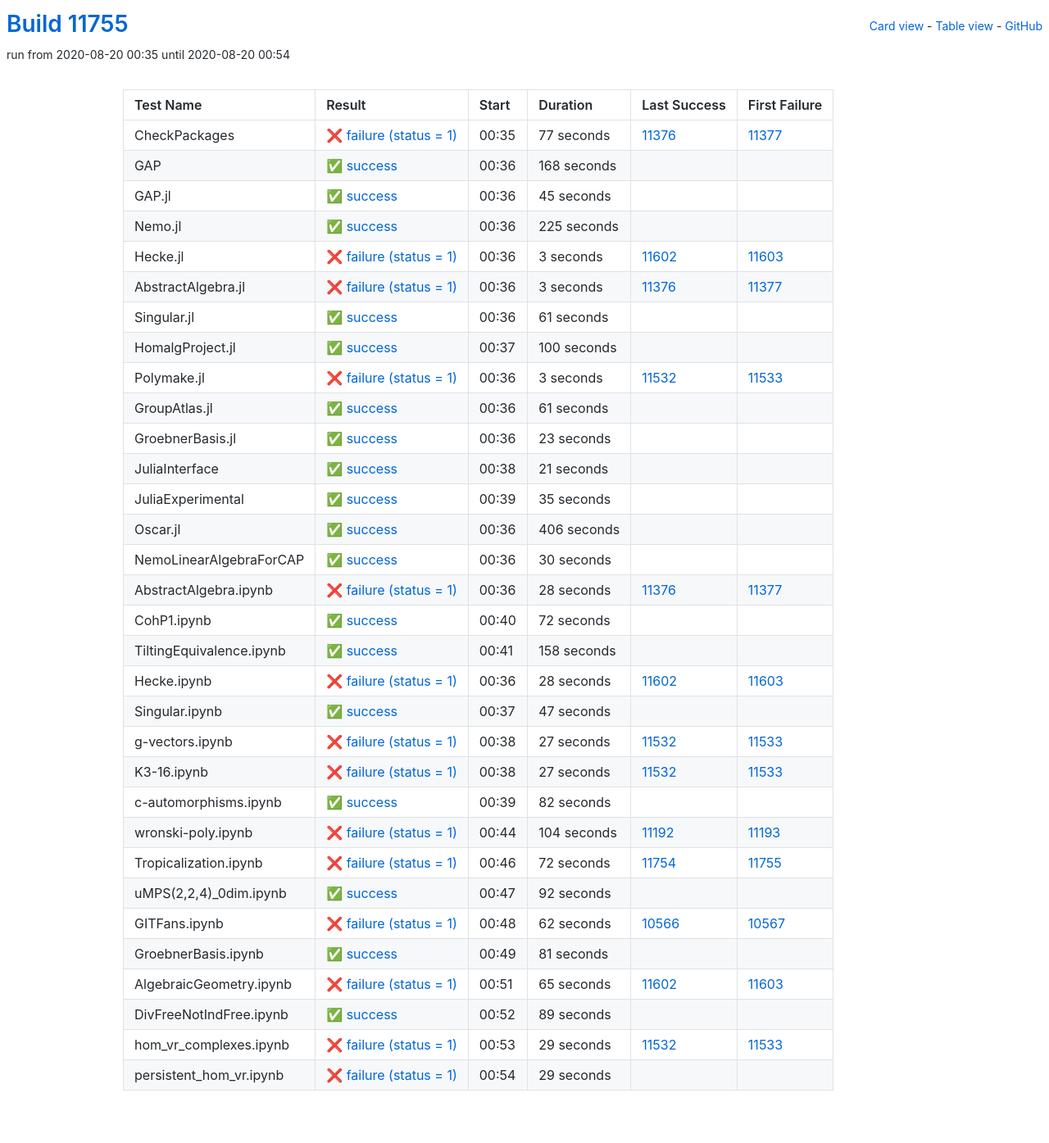
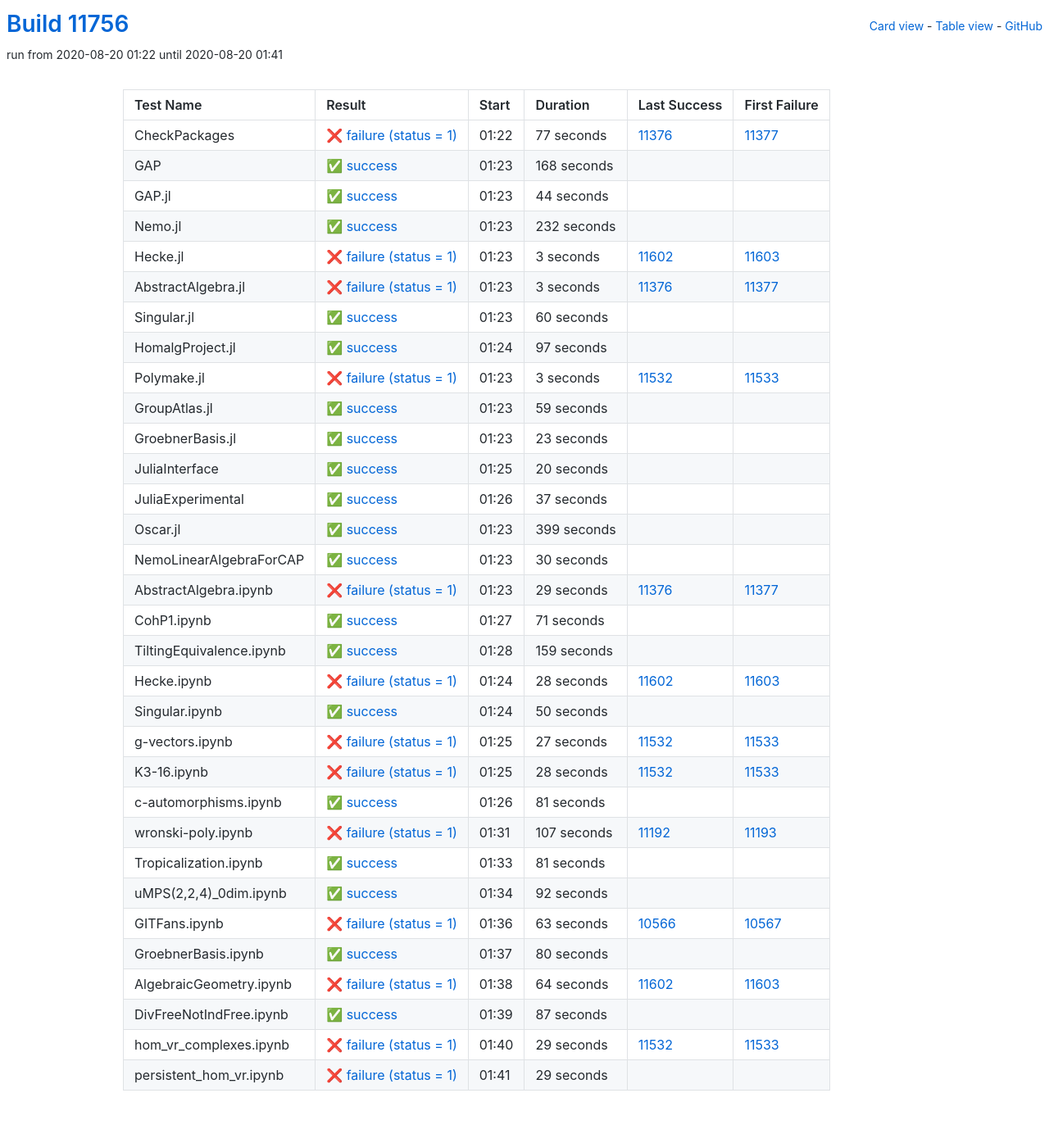
Before and after one commit to oscar-system/oscar-ci-status, a Jekyll site: the page built from table.html, in a window 1280 px wide. Shown: the whole page at 82% size. Built offline with Jekyll 4.4.1, drawn with Linux system fonts in a browser that asks for light colours.

Commit message:
Build #11756

```diff
--- a/_data/ci.yml
+++ b/_data/ci.yml
@@ -1,6 +1,6 @@
 ---
-build: 11755
-build_url: https://oscarci.mathematik.uni-kl.de/job/oscar/11755/
+build: 11756
+build_url: https://oscarci.mathematik.uni-kl.de/job/oscar/11756/
 job: oscar
 organization: oscar-system
 repo: oscar-ci-status
@@ -8,8 +8,8 @@
 tests:
 - name: CheckPackages
   id: checkpackages
-  log: https://oscarci.mathematik.uni-kl.de/job/oscar/11755/artifact/logs/build-11755/CheckPackages.log
-  start: 2020-08-20 00:35
+  log: https://oscarci.mathematik.uni-kl.de/job/oscar/11756/artifact/logs/build-11756/CheckPackages.log
+  start: 2020-08-20 01:22
   success: false
   exitcode: 1
   status: failure
@@ -20,8 +20,8 @@
   first_failure_url: https://oscarci.mathematik.uni-kl.de/job/oscar/11377/
 - name: GAP
   id: gap
-  log: https://oscarci.mathematik.uni-kl.de/job/oscar/11755/artifact/logs/build-11755/GAP.log
-  start: 2020-08-20 00:36
+  log: https://oscarci.mathematik.uni-kl.de/job/oscar/11756/artifact/logs/build-11756/GAP.log
+  start: 2020-08-20 01:23
   success: true
   exitcode: 0
   status: success
@@ -32,32 +32,32 @@
   first_failure_url:
 - name: GAP.jl
   id: gap-jl
-  log: https://oscarci.mathematik.uni-kl.de/job/oscar/11755/artifact/logs/build-11755/GAP.jl.log
-  start: 2020-08-20 00:36
+  log: https://oscarci.mathematik.uni-kl.de/job/oscar/11756/artifact/logs/build-11756/GAP.jl.log
+  start: 2020-08-20 01:23
   success: true
   exitcode: 0
   status: success
-  duration: 45
+  duration: 44
   last_success: false
   last_success_url:
   first_failure: false
   first_failure_url:
 - name: Nemo.jl
   id: nemo-jl
-  log: https://oscarci.mathematik.uni-kl.de/job/oscar/11755/artifact/logs/build-11755/Nemo.jl.log
-  start: 2020-08-20 00:36
+  log: https://oscarci.mathematik.uni-kl.de/job/oscar/11756/artifact/logs/build-11756/Nemo.jl.log
+  start: 2020-08-20 01:23
   success: true
   exitcode: 0
   status: success
-  duration: 225
+  duration: 232
   last_success: false
   last_success_url:
   first_failure: false
   first_failure_url:
 - name: Hecke.jl
   id: hecke-jl
-  log: https://oscarci.mathematik.uni-kl.de/job/oscar/11755/artifact/logs/build-11755/Hecke.jl.log
-  start: 2020-08-20 00:36
+  log: https://oscarci.mathematik.uni-kl.de/job/oscar/11756/artifact/logs/build-11756/Hecke.jl.log
+  start: 2020-08-20 01:23
   success: false
   exitcode: 1
   status: failure
@@ -68,8 +68,8 @@
   first_failure_url: https://oscarci.mathematik.uni-kl.de/job/oscar/11603/
 - name: AbstractAlgebra.jl
   id: abstractalgebra-jl
-  log: https://oscarci.mathematik.uni-kl.de/job/oscar/11755/artifact/logs/build-11755/AbstractAlgebra.jl.log
-  start: 2020-08-20 00:36
+  log: https://oscarci.mathematik.uni-kl.de/job/oscar/11756/artifact/logs/build-11756/AbstractAlgebra.jl.log
+  start: 2020-08-20 01:23
   success: false
   exitcode: 1
   status: failure
@@ -80,32 +80,32 @@
   first_failure_url: https://oscarci.mathematik.uni-kl.de/job/oscar/11377/
 - name: Singular.jl
   id: singular-jl
-  log: https://oscarci.mathematik.uni-kl.de/job/oscar/11755/artifact/logs/build-11755/Singular.jl.log
-  start: 2020-08-20 00:36
+  log: https://oscarci.mathematik.uni-kl.de/job/oscar/11756/artifact/logs/build-11756/Singular.jl.log
+  start: 2020-08-20 01:23
   success: true
   exitcode: 0
   status: success
-  duration: 61
+  duration: 60
   last_success: false
   last_success_url:
   first_failure: false
   first_failure_url:
 - name: HomalgProject.jl
   id: homalgproject-jl
-  log: https://oscarci.mathematik.uni-kl.de/job/oscar/11755/artifact/logs/build-11755/HomalgProject.jl.log
-  start: 2020-08-20 00:37
+  log: https://oscarci.mathematik.uni-kl.de/job/oscar/11756/artifact/logs/build-11756/HomalgProject.jl.log
+  start: 2020-08-20 01:24
   success: true
   exitcode: 0
   status: success
-  duration: 100
+  duration: 97
   last_success: false
   last_success_url:
   first_failure: false
   first_failure_url:
 - name: Polymake.jl
   id: polymake-jl
-  log: https://oscarci.mathematik.uni-kl.de/job/oscar/11755/artifact/logs/build-11755/Polymake.jl.log
-  start: 2020-08-20 00:36
+  log: https://oscarci.mathematik.uni-kl.de/job/oscar/11756/artifact/logs/build-11756/Polymake.jl.log
+  start: 2020-08-20 01:23
   success: false
   exitcode: 1
   status: failure
@@ -116,20 +116,20 @@
   first_failure_url: https://oscarci.mathematik.uni-kl.de/job/oscar/11533/
 - name: GroupAtlas.jl
   id: groupatlas-jl
-  log: https://oscarci.mathematik.uni-kl.de/job/oscar/11755/artifact/logs/build-11755/GroupAtlas.jl.log
-  start: 2020-08-20 00:36
+  log: https://oscarci.mathematik.uni-kl.de/job/oscar/11756/artifact/logs/build-11756/GroupAtlas.jl.log
+  start: 2020-08-20 01:23
   success: true
   exitcode: 0
   status: success
-  duration: 61
+  duration: 59
   last_success: false
   last_success_url:
   first_failure: false
   first_failure_url:
 - name: GroebnerBasis.jl
   id: groebnerbasis-jl
-  log: https://oscarci.mathematik.uni-kl.de/job/oscar/11755/artifact/logs/build-11755/GroebnerBasis.jl.log
-  start: 2020-08-20 00:36
+  log: https://oscarci.mathematik.uni-kl.de/job/oscar/11756/artifact/logs/build-11756/GroebnerBasis.jl.log
+  start: 2020-08-20 01:23
   success: true
   exitcode: 0
   status: success
@@ -140,44 +140,44 @@
   first_failure_url:
 - name: JuliaInterface
   id: juliainterface
-  log: https://oscarci.mathematik.uni-kl.de/job/oscar/11755/artifact/logs/build-11755/JuliaInterface.log
-  start: 2020-08-20 00:38
+  log: https://oscarci.mathematik.uni-kl.de/job/oscar/11756/artifact/logs/build-11756/JuliaInterface.log
+  start: 2020-08-20 01:25
   success: true
   exitcode: 0
   status: success
-  duration: 21
+  duration: 20
   last_success: false
   last_success_url:
   first_failure: false
   first_failure_url:
 - name: JuliaExperimental
   id: juliaexperimental
-  log: https://oscarci.mathematik.uni-kl.de/job/oscar/11755/artifact/logs/build-11755/JuliaExperimental.log
-  start: 2020-08-20 00:39
+  log: https://oscarci.mathematik.uni-kl.de/job/oscar/11756/artifact/logs/build-11756/JuliaExperimental.log
+  start: 2020-08-20 01:26
   success: true
   exitcode: 0
   status: success
-  duration: 35
+  duration: 37
   last_success: false
   last_success_url:
   first_failure: false
   first_failure_url:
 - name: Oscar.jl
   id: oscar-jl
-  log: https://oscarci.mathematik.uni-kl.de/job/oscar/11755/artifact/logs/build-11755/Oscar.jl.log
-  start: 2020-08-20 00:36
+  log: https://oscarci.mathematik.uni-kl.de/job/oscar/11756/artifact/logs/build-11756/Oscar.jl.log
+  start: 2020-08-20 01:23
   success: true
   exitcode: 0
   status: success
-  duration: 406
+  duration: 399
   last_success: false
   last_success_url:
   first_failure: false
   first_failure_url:
 - name: NemoLinearAlgebraForCAP
   id: nemolinearalgebraforcap
-  log: https://oscarci.mathematik.uni-kl.de/job/oscar/11755/artifact/logs/build-11755/NemoLinearAlgebraForCAP.log
-  start: 2020-08-20 00:36
+  log: https://oscarci.mathematik.uni-kl.de/job/oscar/11756/artifact/logs/build-11756/NemoLinearAlgebraForCAP.log
+  start: 2020-08-20 01:23
   success: true
   exitcode: 0
   status: success
@@ -188,44 +188,44 @@
   first_failure_url:
 - name: AbstractAlgebra.ipynb
   id: abstractalgebra-ipynb
-  log: https://oscarci.mathematik.uni-kl.de/job/oscar/11755/artifact/logs/build-11755/AbstractAlgebra.ipynb.log
-  start: 2020-08-20 00:36
+  log: https://oscarci.mathematik.uni-kl.de/job/oscar/11756/artifact/logs/build-11756/AbstractAlgebra.ipynb.log
+  start: 2020-08-20 01:23
   success: false
   exitcode: 1
   status: failure
-  duration: 28
+  duration: 29
   last_success: 11376
   last_success_url: https://oscarci.mathematik.uni-kl.de/job/oscar/11376/
   first_failure: 11377
   first_failure_url: https://oscarci.mathematik.uni-kl.de/job/oscar/11377/
 - name: CohP1.ipynb
   id: cohp1-ipynb
-  log: https://oscarci.mathematik.uni-kl.de/job/oscar/11755/artifact/logs/build-11755/CohP1.ipynb.log
-  start: 2020-08-20 00:40
+  log: https://oscarci.mathematik.uni-kl.de/job/oscar/11756/artifact/logs/build-11756/CohP1.ipynb.log
+  start: 2020-08-20 01:27
   success: true
   exitcode: 0
   status: success
-  duration: 72
+  duration: 71
   last_success: false
   last_success_url:
   first_failure: false
   first_failure_url:
 - name: TiltingEquivalence.ipynb
   id: tiltingequivalence-ipynb
-  log: https://oscarci.mathematik.uni-kl.de/job/oscar/11755/artifact/logs/build-11755/TiltingEquivalence.ipynb.log
-  start: 2020-08-20 00:41
+  log: https://oscarci.mathematik.uni-kl.de/job/oscar/11756/artifact/logs/build-11756/TiltingEquivalence.ipynb.log
+  start: 2020-08-20 01:28
   success: true
   exitcode: 0
   status: success
-  duration: 158
+  duration: 159
   last_success: false
   last_success_url:
   first_failure: false
   first_failure_url:
 - name: Hecke.ipynb
   id: hecke-ipynb
-  log: https://oscarci.mathematik.uni-kl.de/job/oscar/11755/artifact/logs/build-11755/Hecke.ipynb.log
-  start: 2020-08-20 00:36
+  log: https://oscarci.mathematik.uni-kl.de/job/oscar/11756/artifact/logs/build-11756/Hecke.ipynb.log
+  start: 2020-08-20 01:24
   success: false
   exitcode: 1
   status: failure
@@ -236,20 +236,20 @@
   first_failure_url: https://oscarci.mathematik.uni-kl.de/job/oscar/11603/
 - name: Singular.ipynb
   id: singular-ipynb
-  log: https://oscarci.mathematik.uni-kl.de/job/oscar/11755/artifact/logs/build-11755/Singular.ipynb.log
-  start: 2020-08-20 00:37
+  log: https://oscarci.mathematik.uni-kl.de/job/oscar/11756/artifact/logs/build-11756/Singular.ipynb.log
+  start: 2020-08-20 01:24
   success: true
   exitcode: 0
   status: success
-  duration: 47
+  duration: 50
   last_success: false
   last_success_url:
   first_failure: false
   first_failure_url:
 - name: g-vectors.ipynb
   id: g-vectors-ipynb
-  log: https://oscarci.mathematik.uni-kl.de/job/oscar/11755/artifact/logs/build-11755/g-vectors.ipynb.log
-  start: 2020-08-20 00:38
+  log: https://oscarci.mathematik.uni-kl.de/job/oscar/11756/artifact/logs/build-11756/g-vectors.ipynb.log
+  start: 2020-08-20 01:25
   success: false
   exitcode: 1
   status: failure
@@ -260,56 +260,56 @@
   first_failure_url: https://oscarci.mathematik.uni-kl.de/job/oscar/11533/
 - name: K3-16.ipynb
   id: k3-16-ipynb
-  log: https://oscarci.mathematik.uni-kl.de/job/oscar/11755/artifact/logs/build-11755/K3-16.ipynb.log
-  start: 2020-08-20 00:38
+  log: https://oscarci.mathematik.uni-kl.de/job/oscar/11756/artifact/logs/build-11756/K3-16.ipynb.log
+  start: 2020-08-20 01:25
   success: false
   exitcode: 1
   status: failure
-  duration: 27
+  duration: 28
   last_success: 11532
   last_success_url: https://oscarci.mathematik.uni-kl.de/job/oscar/11532/
   first_failure: 11533
   first_failure_url: https://oscarci.mathematik.uni-kl.de/job/oscar/11533/
 - name: c-automorphisms.ipynb
   id: c-automorphisms-ipynb
-  log: https://oscarci.mathematik.uni-kl.de/job/oscar/11755/artifact/logs/build-11755/c-automorphisms.ipynb.log
-  start: 2020-08-20 00:39
+  log: https://oscarci.mathematik.uni-kl.de/job/oscar/11756/artifact/logs/build-11756/c-automorphisms.ipynb.log
+  start: 2020-08-20 01:26
   success: true
   exitcode: 0
   status: success
-  duration: 82
+  duration: 81
   last_success: false
   last_success_url:
   first_failure: false
   first_failure_url:
 - name: wronski-poly.ipynb
   id: wronski-poly-ipynb
-  log: https://oscarci.mathematik.uni-kl.de/job/oscar/11755/artifact/logs/build-11755/wronski-poly.ipynb.log
-  start: 2020-08-20 00:44
+  log: https://oscarci.mathematik.uni-kl.de/job/oscar/11756/artifact/logs/build-11756/wronski-poly.ipynb.log
+  start: 2020-08-20 01:31
   success: false
   exitcode: 1
   status: failure
-  duration: 104
+  duration: 107
   last_success: 11192
   last_success_url: https://oscarci.mathematik.uni-kl.de/job/oscar/11192/
   first_failure: 11193
   first_failure_url: https://oscarci.mathematik.uni-kl.de/job/oscar/11193/
 - name: Tropicalization.ipynb
   id: tropicalization-ipynb
-  log: https://oscarci.mathematik.uni-kl.de/job/oscar/11755/artifact/logs/build-11755/Tropicalization.ipynb.log
-  start: 2020-08-20 00:46
-  success: false
-  exitcode: 1
-  status: failure
-  duration: 72
-  last_success: 11754
-  last_success_url: https://oscarci.mathematik.uni-kl.de/job/oscar/11754/
-  first_failure: 11755
-  first_failure_url: https://oscarci.mathematik.uni-kl.de/job/oscar/11755/
+  log: https://oscarci.mathematik.uni-kl.de/job/oscar/11756/artifact/logs/build-11756/Tropicalization.ipynb.log
+  start: 2020-08-20 01:33
+  success: true
+  exitcode: 0
+  status: success
+  duration: 81
+  last_success: false
+  last_success_url:
+  first_failure: false
+  first_failure_url:
 - name: uMPS(2,2,4)_0dim.ipynb
   id: umps-2-2-4-0dim-ipynb
-  log: https://oscarci.mathematik.uni-kl.de/job/oscar/11755/artifact/logs/build-11755/uMPS-2-2-4-_0dim.ipynb.log
-  start: 2020-08-20 00:47
+  log: https://oscarci.mathematik.uni-kl.de/job/oscar/11756/artifact/logs/build-11756/uMPS-2-2-4-_0dim.ipynb.log
+  start: 2020-08-20 01:34
   success: true
   exitcode: 0
   status: success
@@ -320,56 +320,56 @@
   first_failure_url:
 - name: GITFans.ipynb
   id: gitfans-ipynb
-  log: https://oscarci.mathematik.uni-kl.de/job/oscar/11755/artifact/logs/build-11755/GITFans.ipynb.log
-  start: 2020-08-20 00:48
+  log: https://oscarci.mathematik.uni-kl.de/job/oscar/11756/artifact/logs/build-11756/GITFans.ipynb.log
+  start: 2020-08-20 01:36
   success: false
   exitcode: 1
   status: failure
-  duration: 62
+  duration: 63
   last_success: 10566
   last_success_url: https://oscarci.mathematik.uni-kl.de/job/oscar/10566/
   first_failure: 10567
   first_failure_url: https://oscarci.mathematik.uni-kl.de/job/oscar/10567/
 - name: GroebnerBasis.ipynb
   id: groebnerbasis-ipynb
-  log: https://oscarci.mathematik.uni-kl.de/job/oscar/11755/artifact/logs/build-11755/GroebnerBasis.ipynb.log
-  start: 2020-08-20 00:49
+  log: https://oscarci.mathematik.uni-kl.de/job/oscar/11756/artifact/logs/build-11756/GroebnerBasis.ipynb.log
+  start: 2020-08-20 01:37
   success: true
   exitcode: 0
   status: success
-  duration: 81
+  duration: 80
   last_success: false
   last_success_url:
   first_failure: false
   first_failure_url:
 - name: AlgebraicGeometry.ipynb
   id: algebraicgeometry-ipynb
-  log: https://oscarci.mathematik.uni-kl.de/job/oscar/11755/artifact/logs/build-11755/AlgebraicGeometry.ipynb.log
-  start: 2020-08-20 00:51
+  log: https://oscarci.mathematik.uni-kl.de/job/oscar/11756/artifact/logs/build-11756/AlgebraicGeometry.ipynb.log
+  start: 2020-08-20 01:38
   success: false
   exitcode: 1
   status: failure
-  duration: 65
+  duration: 64
   last_success: 11602
   last_success_url: https://oscarci.mathematik.uni-kl.de/job/oscar/11602/
   first_failure: 11603
   first_failure_url: https://oscarci.mathematik.uni-kl.de/job/oscar/11603/
 - name: DivFreeNotIndFree.ipynb
   id: divfreenotindfree-ipynb
-  log: https://oscarci.mathematik.uni-kl.de/job/oscar/11755/artifact/logs/build-11755/DivFreeNotIndFree.ipynb.log
-  start: 2020-08-20 00:52
+  log: https://oscarci.mathematik.uni-kl.de/job/oscar/11756/artifact/logs/build-11756/DivFreeNotIndFree.ipynb.log
+  start: 2020-08-20 01:39
   success: true
   exitcode: 0
   status: success
-  duration: 89
+  duration: 87
   last_success: false
   last_success_url:
   first_failure: false
   first_failure_url:
 - name: hom_vr_complexes.ipynb
   id: hom-vr-complexes-ipynb
-  log: https://oscarci.mathematik.uni-kl.de/job/oscar/11755/artifact/logs/build-11755/hom_vr_complexes.ipynb.log
-  start: 2020-08-20 00:53
+  log: https://oscarci.mathematik.uni-kl.de/job/oscar/11756/artifact/logs/build-11756/hom_vr_complexes.ipynb.log
+  start: 2020-08-20 01:40
   success: false
   exitcode: 1
   status: failure
@@ -380,8 +380,8 @@
   first_failure_url: https://oscarci.mathematik.uni-kl.de/job/oscar/11533/
 - name: persistent_hom_vr.ipynb
   id: persistent-hom-vr-ipynb
-  log: https://oscarci.mathematik.uni-kl.de/job/oscar/11755/artifact/logs/build-11755/persistent_hom_vr.ipynb.log
-  start: 2020-08-20 00:54
+  log: https://oscarci.mathematik.uni-kl.de/job/oscar/11756/artifact/logs/build-11756/persistent_hom_vr.ipynb.log
+  start: 2020-08-20 01:41
   success: false
   exitcode: 1
   status: failure
```
Also changed, not shown: README.md.
